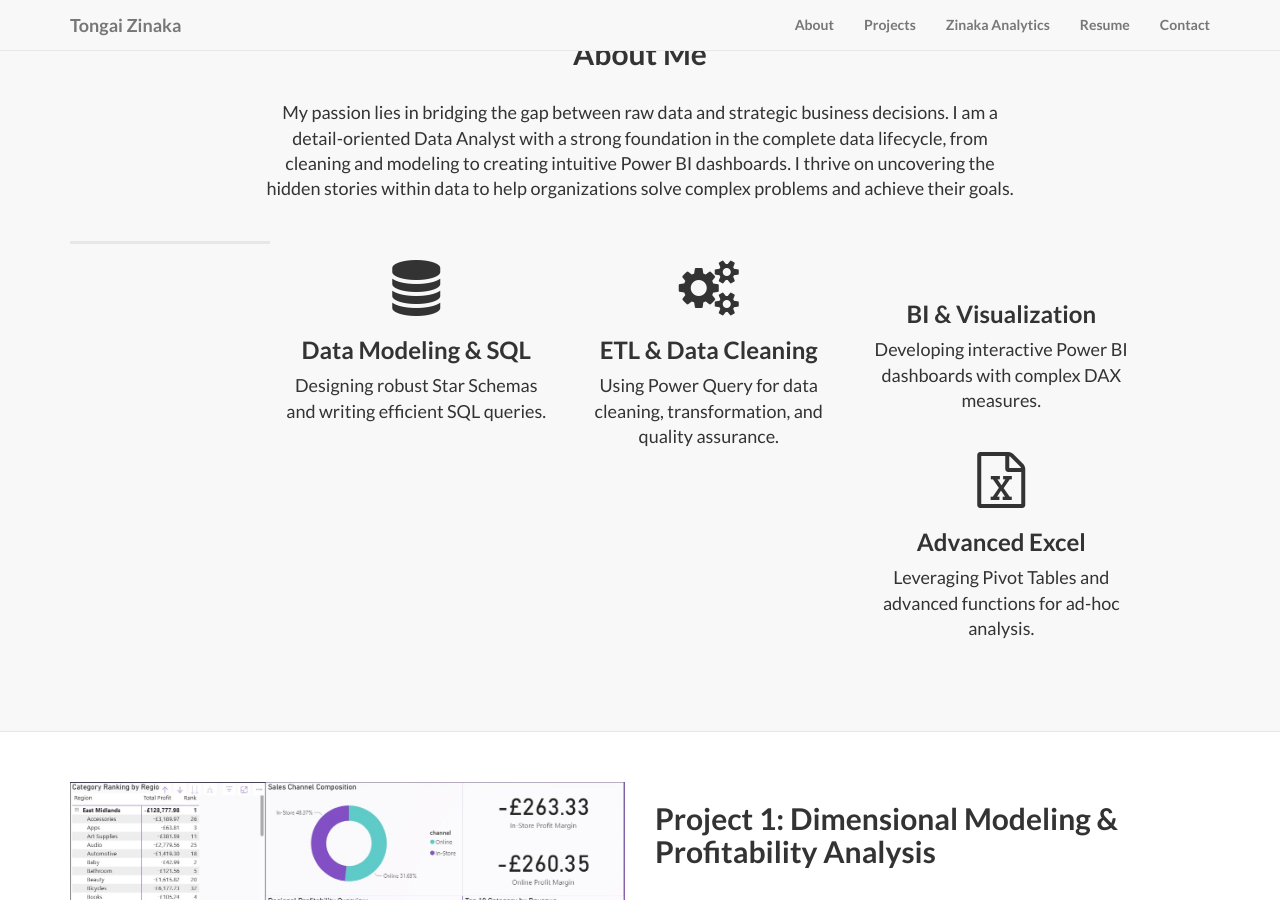
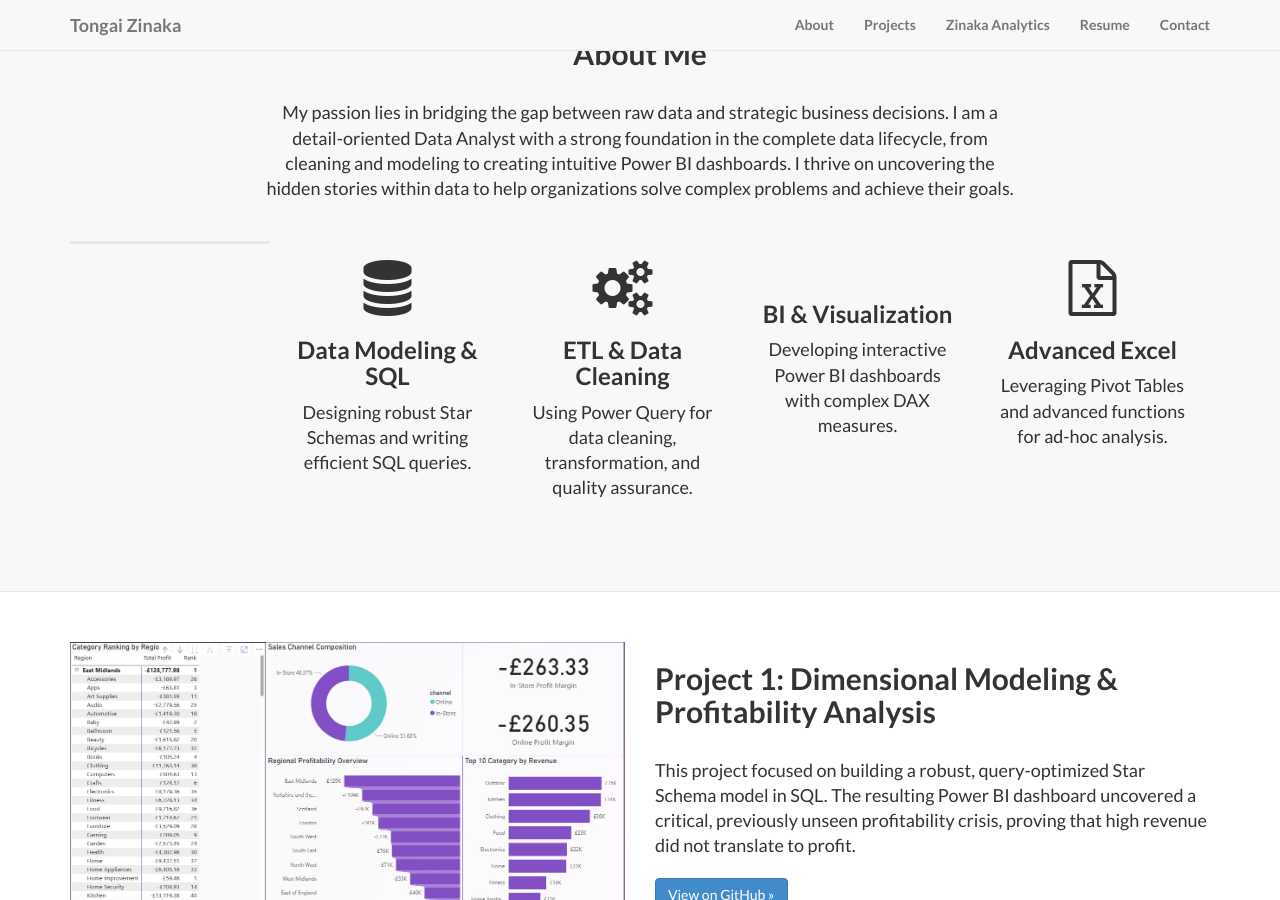
Before and after one commit to Tongai-Zinaka/tongai-zinaka.github.io, a Jekyll site: the page built from index.html, in a window 1280 px wide and 900 px high, scrolled down 853 px. Built offline with Jekyll 4.4.1, drawn with Linux system fonts in a browser that asks for light colours.

Commit message:
Update index.html

```diff
--- a/index.html
+++ b/index.html
@@ -41,8 +41,8 @@ title: Tongai Zinaka | Data & Business Intelligence Analyst
             </div>
         </div>
         <hr class="section-heading-spacer">
-        <!-- Core Competencies with Icons -->
-        <div class="row text-center" style="margin-top: 40px;">
+            <!-- Core Competencies with Icons -->
+            <div class="row text-center skill-row" style="margin-top: 40px;">
             <div class="col-md-3 col-sm-6 skill-box" data-aos="fade-up" data-aos-delay="100">
                 <i class="fa fa-database fa-4x"></i>
                 <h3>Data Modeling & SQL</h3>
```
